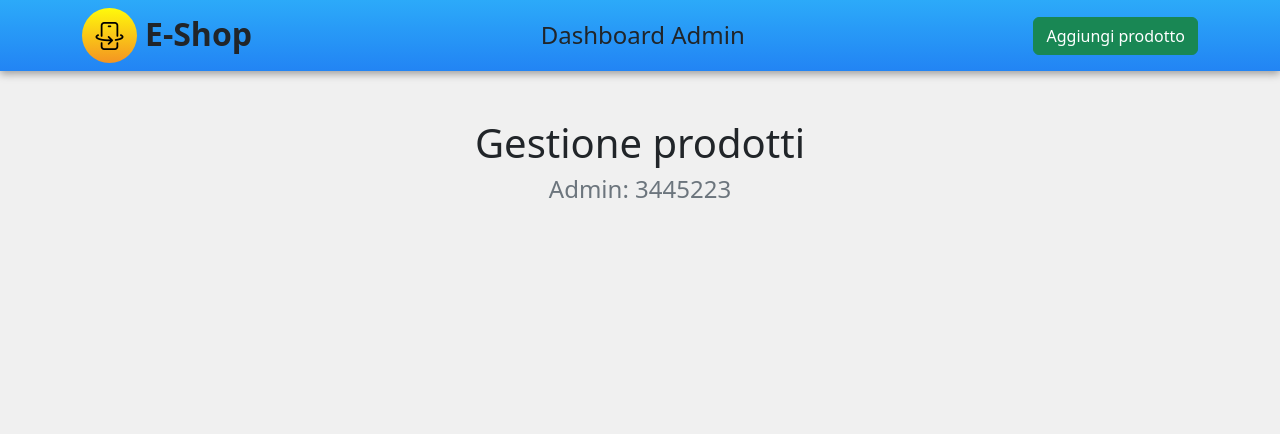
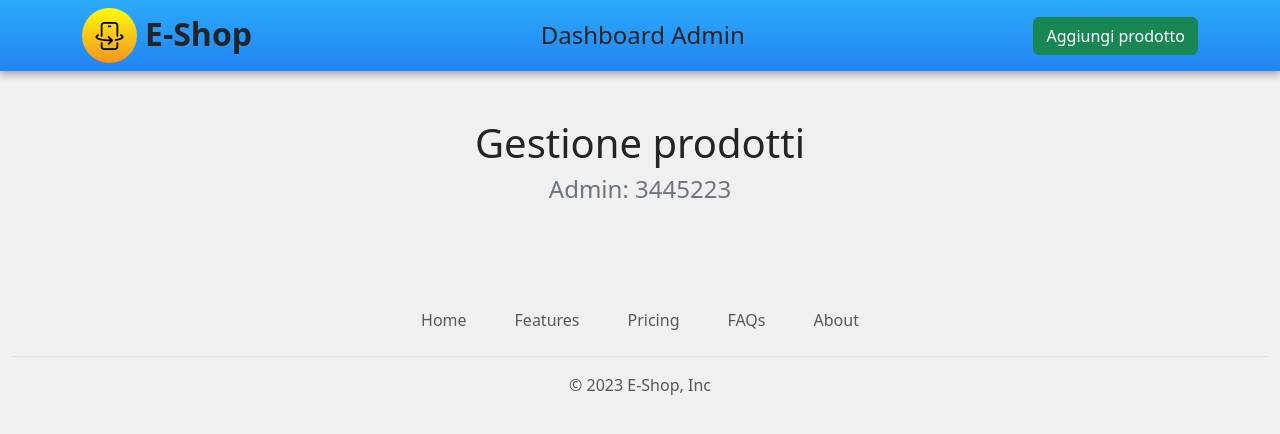
Before and after one commit to ToniBlaze/Modulo-4, a plain HTML site: page D8/index.html in a window 1280 px wide. Drawn offline with nearby package versions, Linux system fonts and the light colour scheme; no server answers.

Commit message:
esercizio finito!

```diff
--- a/D8/index.html
+++ b/D8/index.html
@@ -58,7 +58,19 @@
     </div>
 
 
-
+    <!-- FOOTER -->
+    <div class="container-fluid">
+        <footer class="py-3 my-4">
+            <ul class="nav justify-content-center border-bottom pb-3 mb-3">
+                <li class="nav-item px-3"><a href="#" class="nav-link px-2 text-body-secondary">Home</a></li>
+                <li class="nav-item px-3"><a href="#" class="nav-link px-2 text-body-secondary">Features</a></li>
+                <li class="nav-item px-3"><a href="#" class="nav-link px-2 text-body-secondary">Pricing</a></li>
+                <li class="nav-item px-3"><a href="#" class="nav-link px-2 text-body-secondary">FAQs</a></li>
+                <li class="nav-item px-3"><a href="#" class="nav-link px-2 text-body-secondary">About</a></li>
+            </ul>
+            <p class="text-center text-body-secondary">© 2023 E-Shop, Inc</p>
+        </footer>
+    </div>
 
 
 
```
